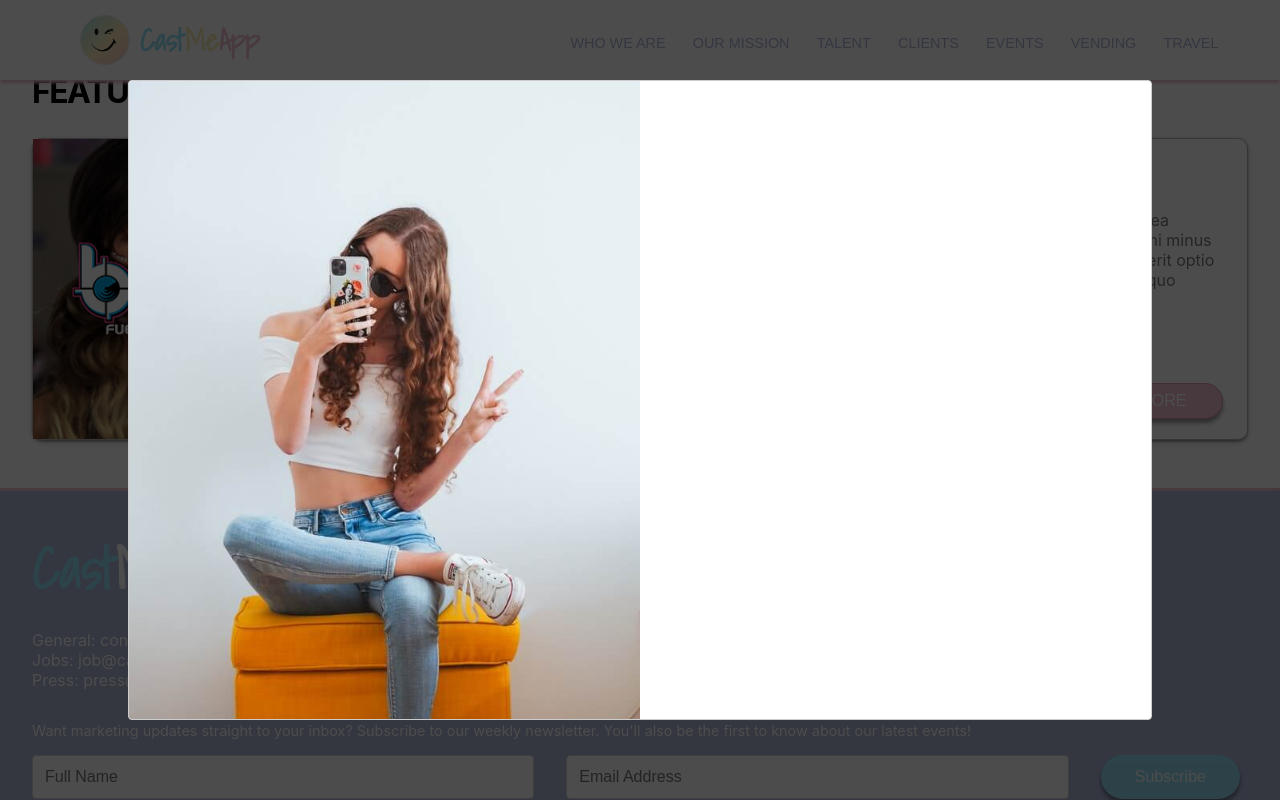
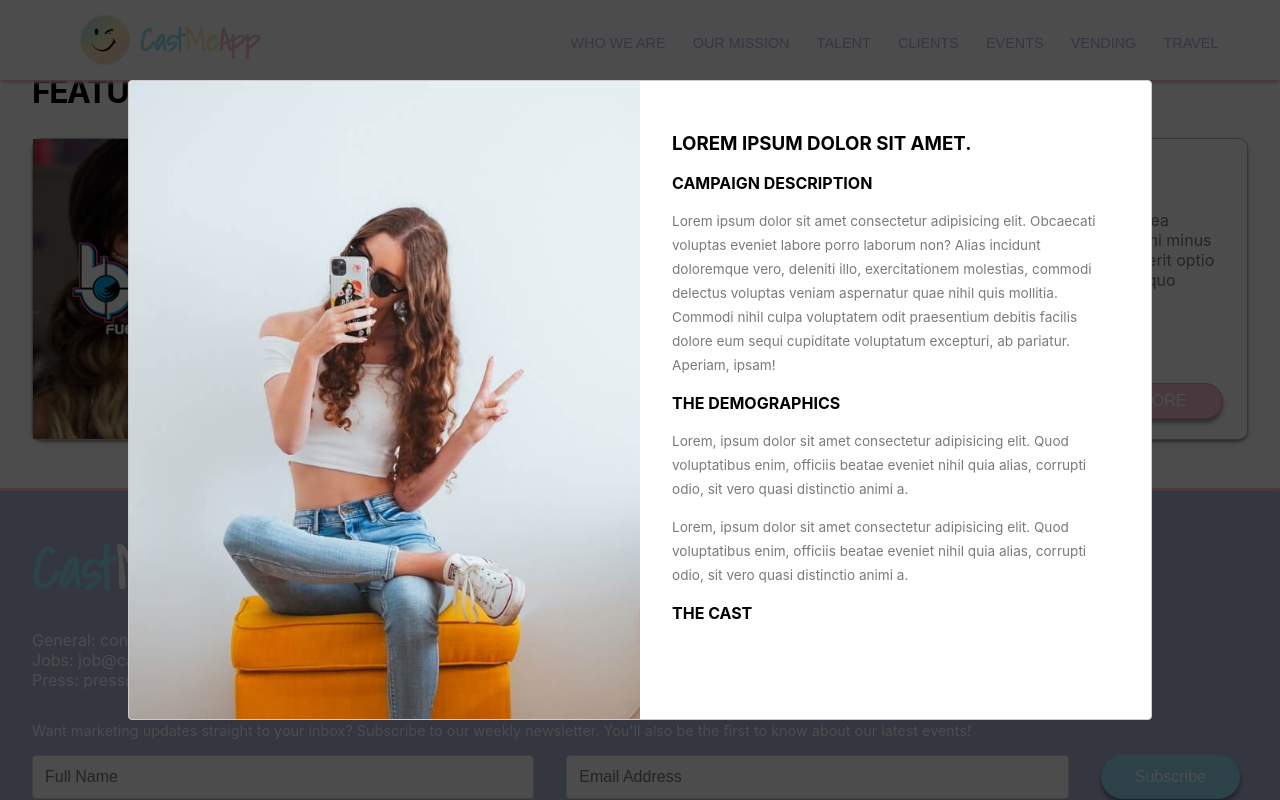
Before and after one commit to FrancisCalizo/ohio-taxidermy-supply, a Next.js app: page /clients in a window 1280 px wide. Both pictures are taken after a click on the button "READ MORE". Shown: the part 948-1748 px from the top of the page. Built offline with nearby package versions, Linux system fonts and the light colour scheme.

Commit message:
feat: [WIP] add text to campaign modal

```diff
--- a/components/pages/clients/CampaignModal.tsx
+++ b/components/pages/clients/CampaignModal.tsx
@@ -33,6 +33,35 @@ export default function CampaignModal() {
               objectFit="cover"
             />
           </ClientImageContainer>
+          <ClientDescriptionContainer>
+            <h3 className="heading">Lorem ipsum dolor sit amet.</h3>
+
+            <h3 className="sub-heading">Campaign Description</h3>
+
+            <p className="description-text">
+              Lorem ipsum dolor sit amet consectetur adipisicing elit. Obcaecati voluptas eveniet
+              labore porro laborum non? Alias incidunt doloremque vero, deleniti illo,
+              exercitationem molestias, commodi delectus voluptas veniam aspernatur quae nihil quis
+              mollitia. Commodi nihil culpa voluptatem odit praesentium debitis facilis dolore eum
+              sequi cupiditate voluptatum excepturi, ab pariatur. Aperiam, ipsam!
+            </p>
+
+            <h3 className="sub-heading">The Demographics</h3>
+
+            <p className="description-text">
+              Lorem, ipsum dolor sit amet consectetur adipisicing elit. Quod voluptatibus enim,
+              officiis beatae eveniet nihil quia alias, corrupti odio, sit vero quasi distinctio
+              animi a.
+            </p>
+
+            <p className="description-text">
+              Lorem, ipsum dolor sit amet consectetur adipisicing elit. Quod voluptatibus enim,
+              officiis beatae eveniet nihil quia alias, corrupti odio, sit vero quasi distinctio
+              animi a.
+            </p>
+
+            <h3 className="sub-heading">The Cast</h3>
+          </ClientDescriptionContainer>
         </MainContainer>
       </Modal>
     </div>
@@ -49,6 +78,25 @@ const ClientImageContainer = styled.div`
   width: 50%;
 `;
 
+const ClientDescriptionContainer = styled.div`
+  padding: 2rem;
+  width: 50%;
+
+  h3 {
+    text-transform: uppercase;
+  }
+
+  h3.sub-heading {
+    font-size: 1rem;
+  }
+
+  p.description-text {
+    color: ${({ theme }) => theme.colors.gray};
+    font-size: 0.85rem;
+    line-height: 1.5rem;
+  }
+`;
+
 const mobileModal = { top: 0, bottom: 0, left: 0, right: 0 };
 const regularModal = {
   top: '10%',
```
